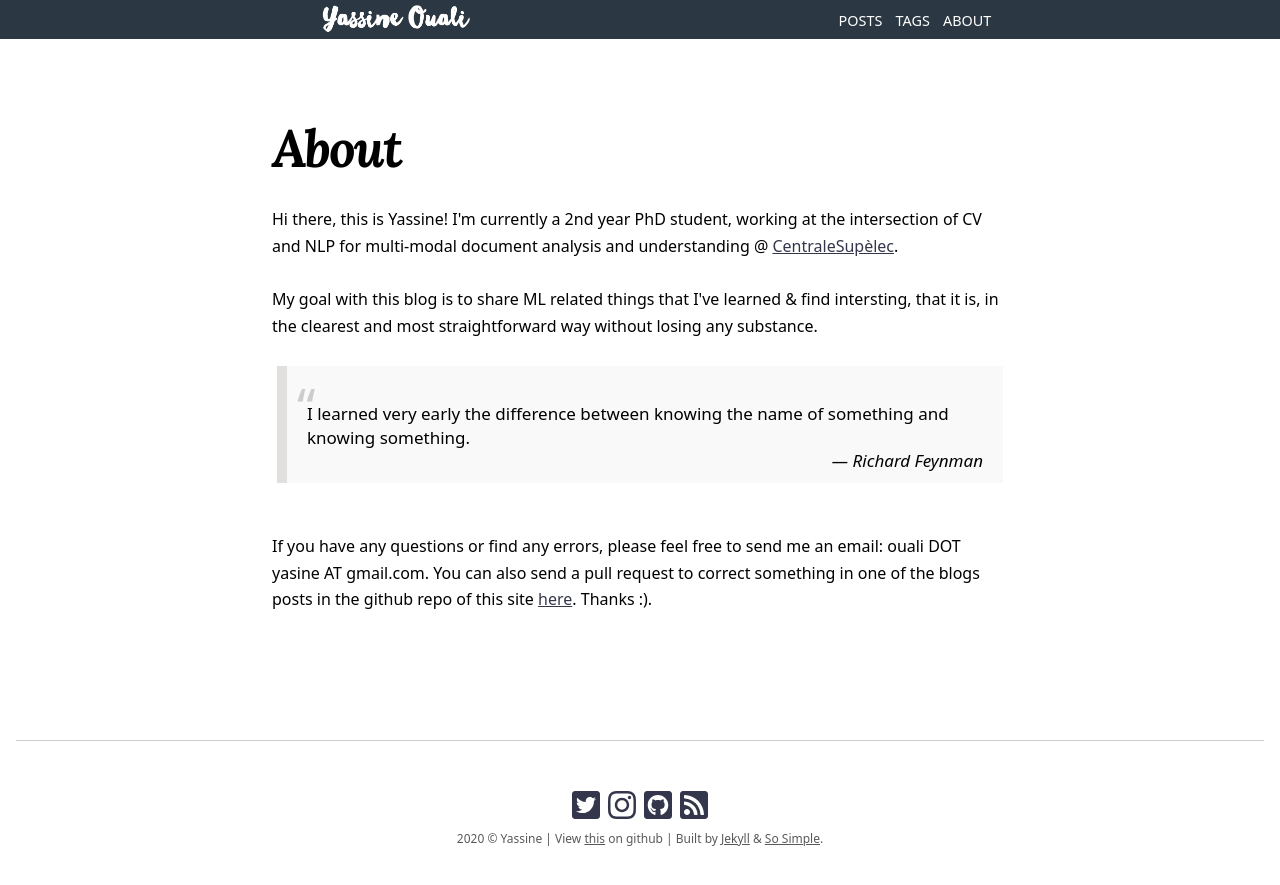
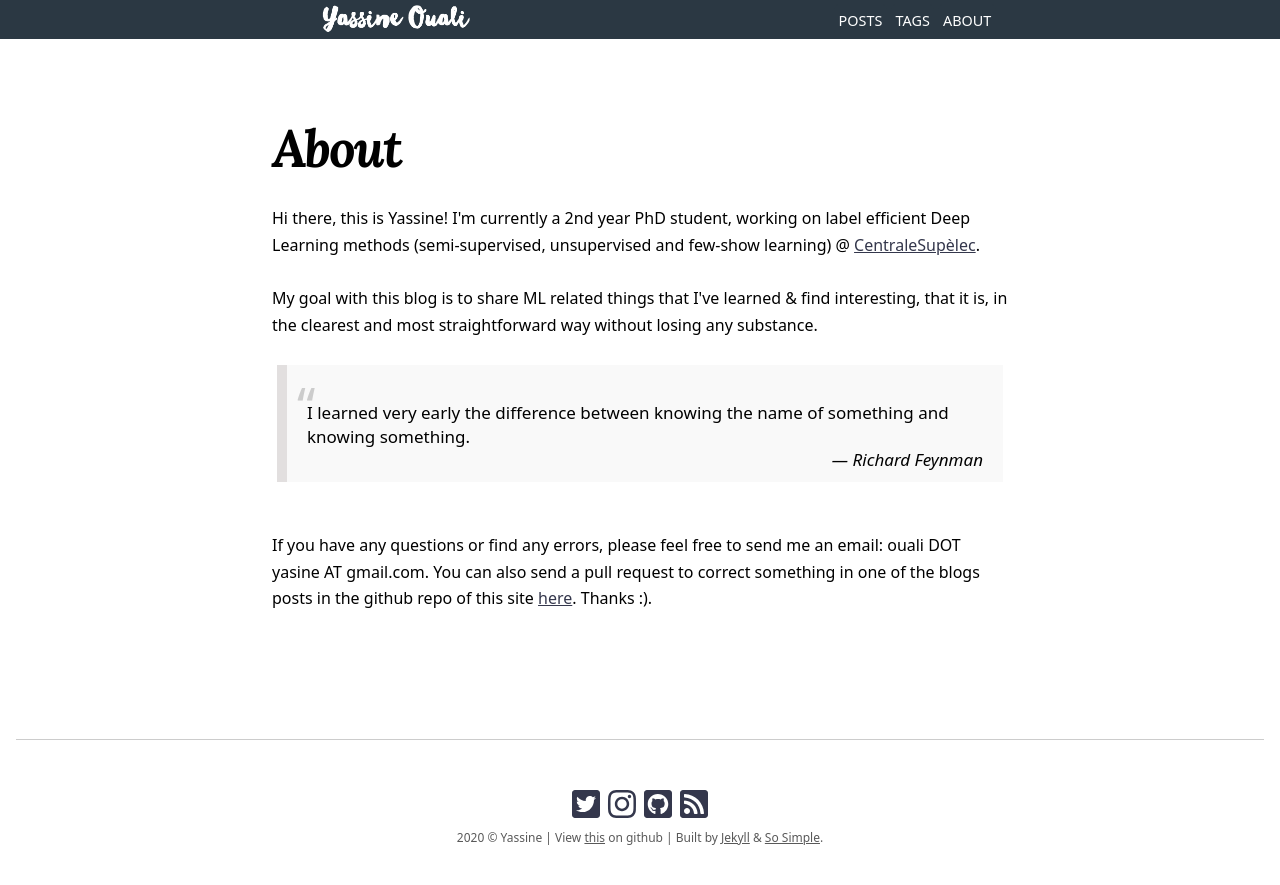
Before and after one commit to yassouali/ml-blog, a Jekyll site: the page built from pages/about.md, in a window 1280 px wide. Shown: the top 885 px of the page. Built offline with Jekyll 4.4.1, drawn with Linux system fonts in a browser that asks for light colours; nearby versions of some CDN libraries.

Commit message:
update about

```diff
--- a/_layouts/about.html
+++ b/_layouts/about.html
@@ -4,12 +4,11 @@ layout: page
 
 <div class='other-pages'>
 
-	<p></p>
-	<p>Hi there, this is Yassine! I'm currently a 2nd year PhD student, working at the intersection of CV and NLP for
-		multi-modal document analysis and understanding @ <a href="https://www.centralesupelec.fr/" target="_blank">CentraleSupèlec</a>. </p>
+    <p>Hi there, this is Yassine! I'm currently a 2nd year PhD student, working on label efficient Deep Learning methods (semi-supervised, unsupervised
+        and few-show learning)  @ <a href="https://www.centralesupelec.fr/" target="_blank">CentraleSupèlec</a>. </p>
 
     <p>My goal with this blog is to share ML related things that I've
-		learned & find intersting, that it is, in the clearest and most straightforward way without losing any substance.
+        learned & find interesting, that it is, in the clearest and most straightforward way without losing any substance.
 
     <blockquote style="margin-bottom: 50px">
         <p class="quotation">
--- a/_sass/so-simple/_masthead.scss
+++ b/_sass/so-simple/_masthead.scss
@@ -21,7 +21,7 @@ header.masthead {
     padding: 130px 0 70px;
     color: white;
     @media only screen and (min-width: 768px) {
-      padding: 130px 0;
+      padding: 70px 0;
     }
   }
 
```
Lines whose indentation alone changed are shown as unchanged.
